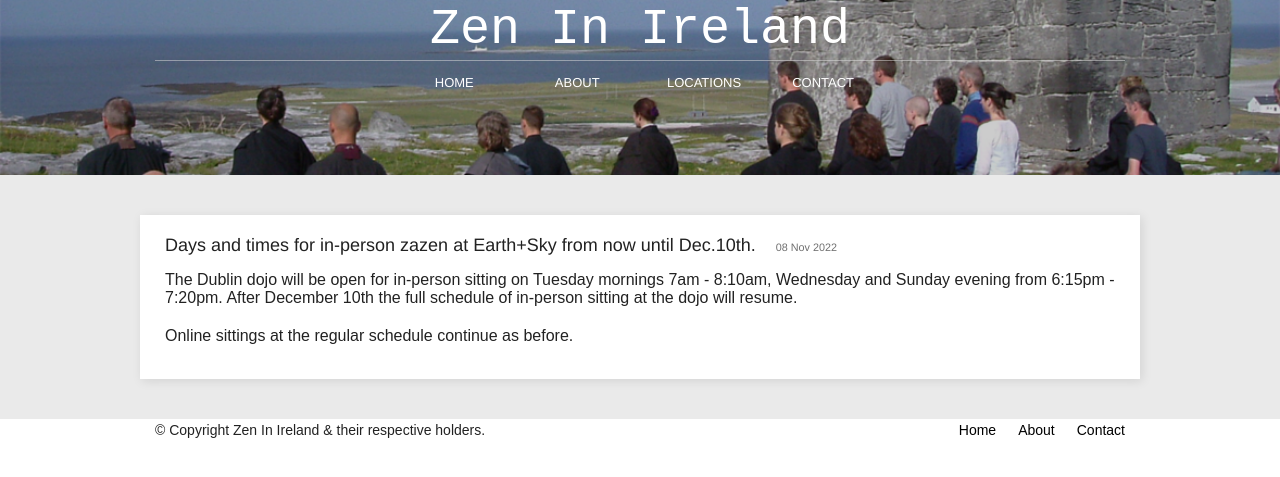
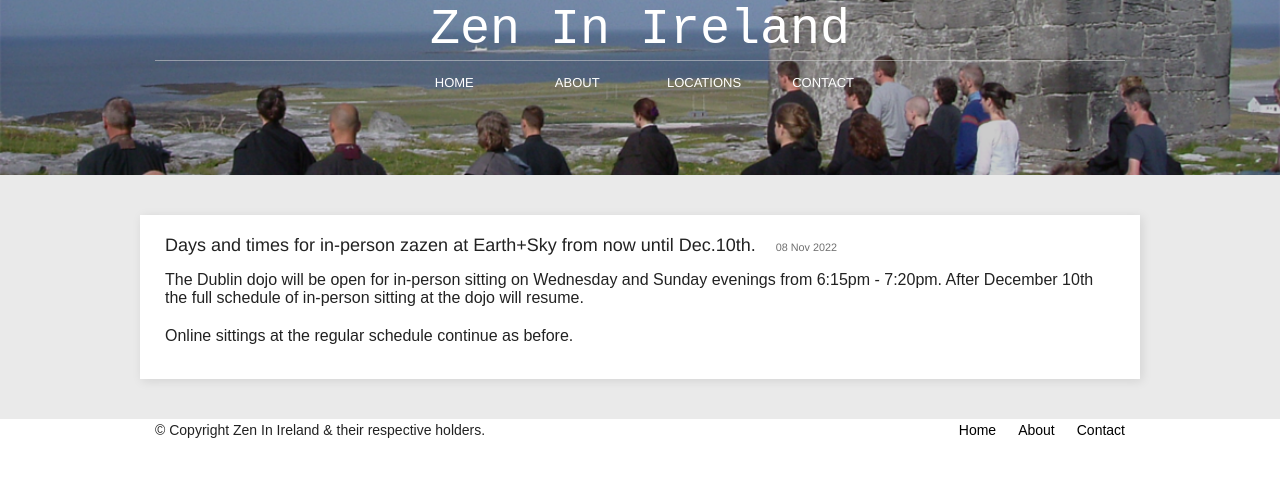
Before and after one commit to zen-ireland/zenireland.github.io, a Jekyll site: the page built from _posts/2022-11-08-days-and-times-for-in-person-zazen-from-now-until-dec.10th.md, in a window 1280 px wide. Shown: the top 477 px of the page. Built offline with Jekyll 4.4.1, drawn with Linux system fonts in a browser that asks for light colours.

Commit message:
Update from Forestry.io Mary Laheen updated _posts/2022-11-08-days-and-times-for-in-person-zazen-from-now-until-dec.10th.md

```diff
--- a/_posts/2022-11-08-days-and-times-for-in-person-zazen-from-now-until-dec.10th.md
+++ b/_posts/2022-11-08-days-and-times-for-in-person-zazen-from-now-until-dec.10th.md
@@ -5,6 +5,6 @@ title: " Days and times for in-person zazen at Earth+Sky from now until Dec.10th
 categories: Dublin
 
 ---
-The Dublin dojo will be open for in-person sitting on Tuesday mornings 7am - 8:10am, Wednesday and Sunday evening from 6:15pm - 7:20pm. After December 10th the full schedule of in-person sitting at the dojo will resume.
+The Dublin dojo will be open for in-person sitting on Wednesday and Sunday evenings from 6:15pm - 7:20pm. After December 10th the full schedule of in-person sitting at the dojo will resume.
 
 Online sittings at the regular schedule continue as before.
```
